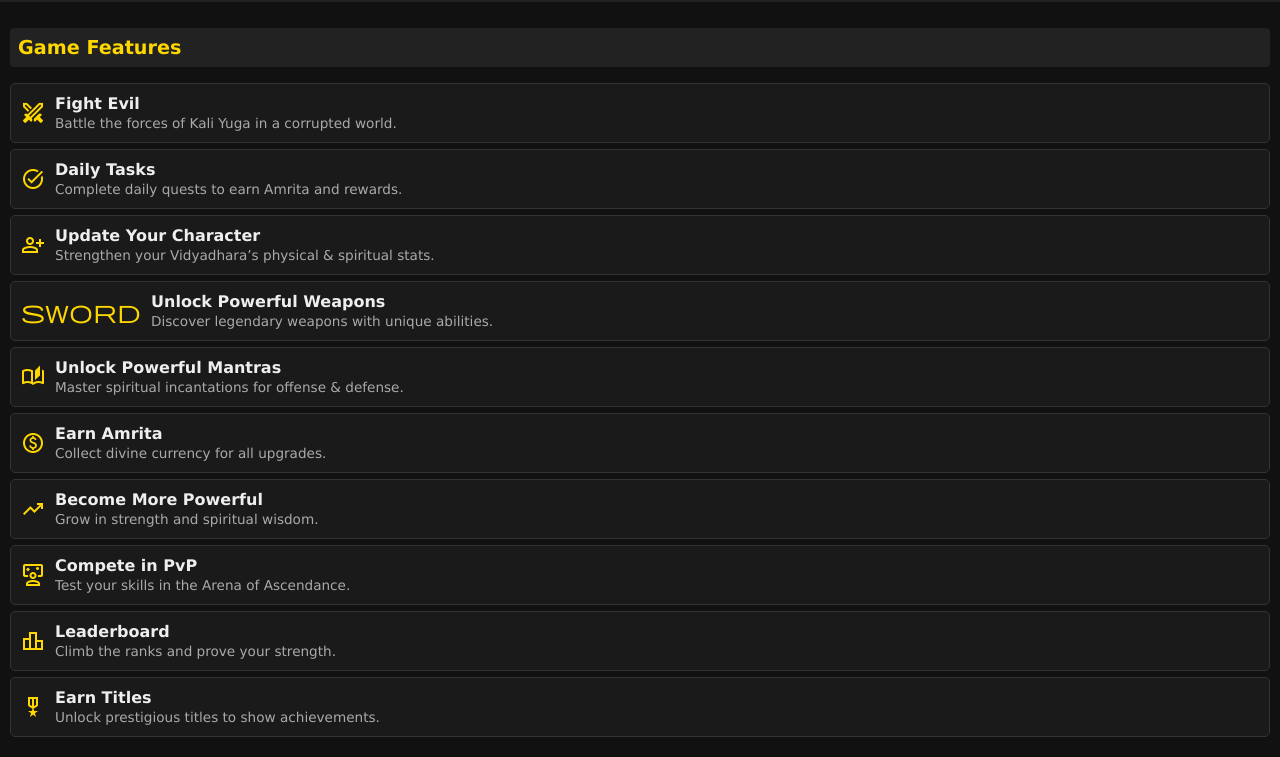
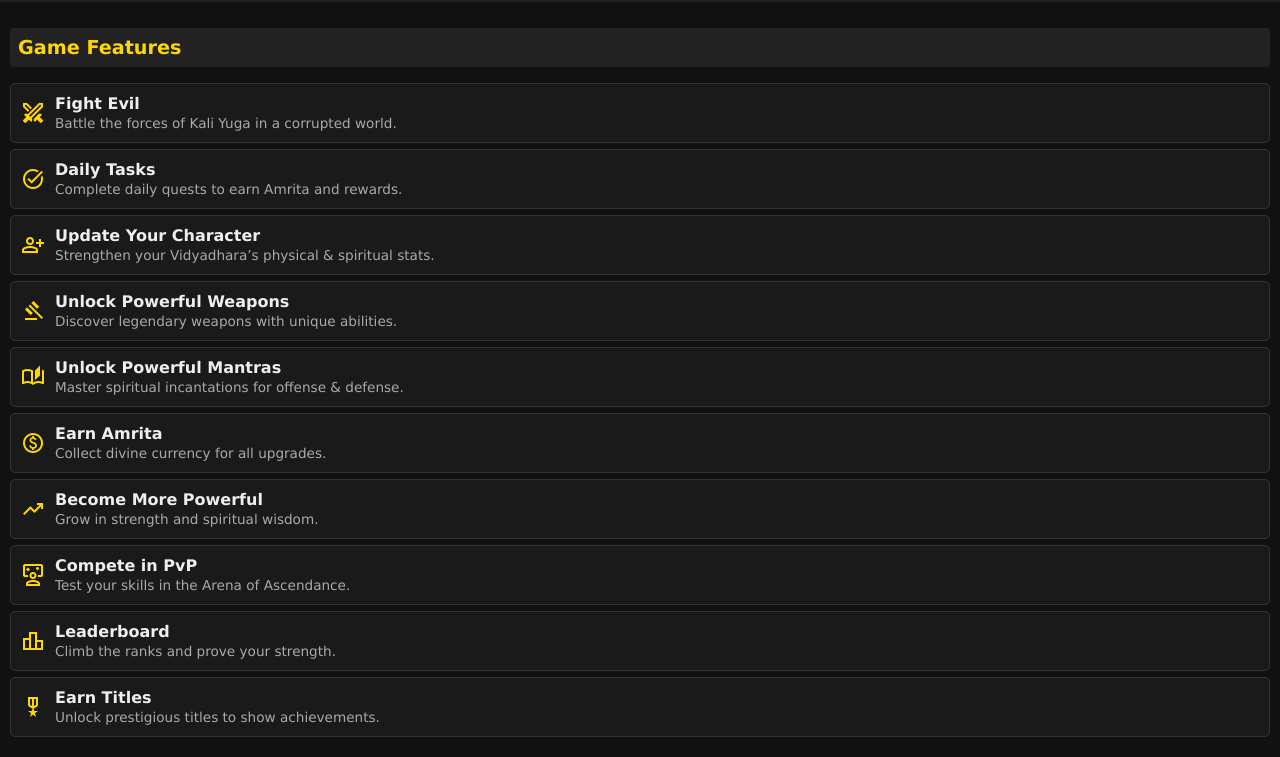
Before and after one commit to Swarup2024web/SpaceGame, a plain HTML site: page index.html in a window 1280 px wide. Shown: the part 141-898 px from the top of the page. Drawn offline with nearby package versions, Linux system fonts and the light colour scheme.

Commit message:
Update index.html

```diff
--- a/index.html
+++ b/index.html
@@ -67,7 +67,7 @@
         </li>
 
         <li style="background:#1a1a1a; margin:6px 0; padding:10px; border-radius:5px; border:1px solid #333; display:flex; align-items:center;">
-          <span class="material-symbols-outlined" style="margin-right:10px; color:#ffd700;">sword</span>
+          <span class="material-symbols-outlined" style="margin-right:10px; color:#ffd700;">gavel</span>
           <div>
             <b>Unlock Powerful Weapons</b><br>
             <span style="font-size:0.85em; color:#aaa;">Discover legendary weapons with unique abilities.</span>
```
